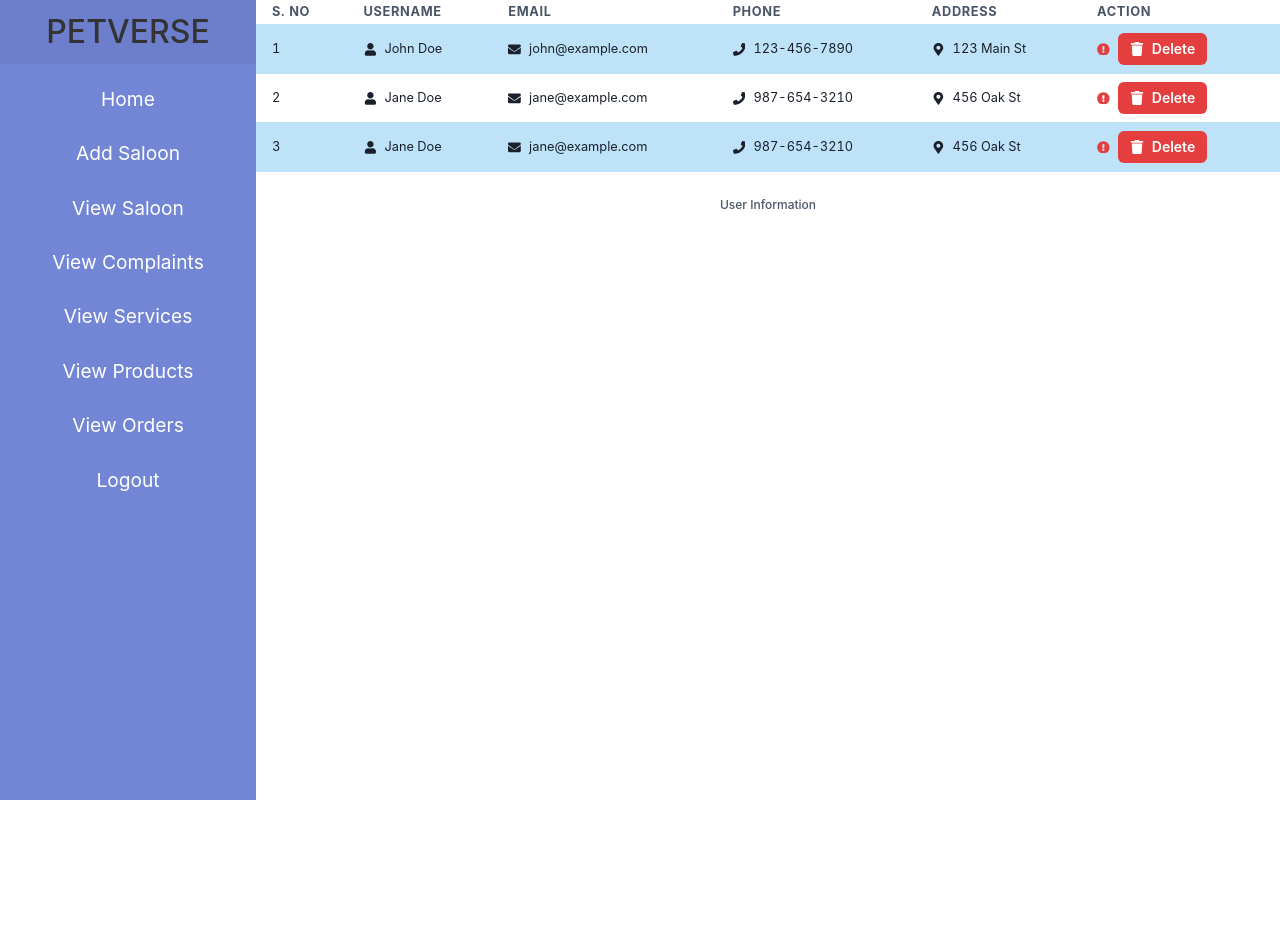
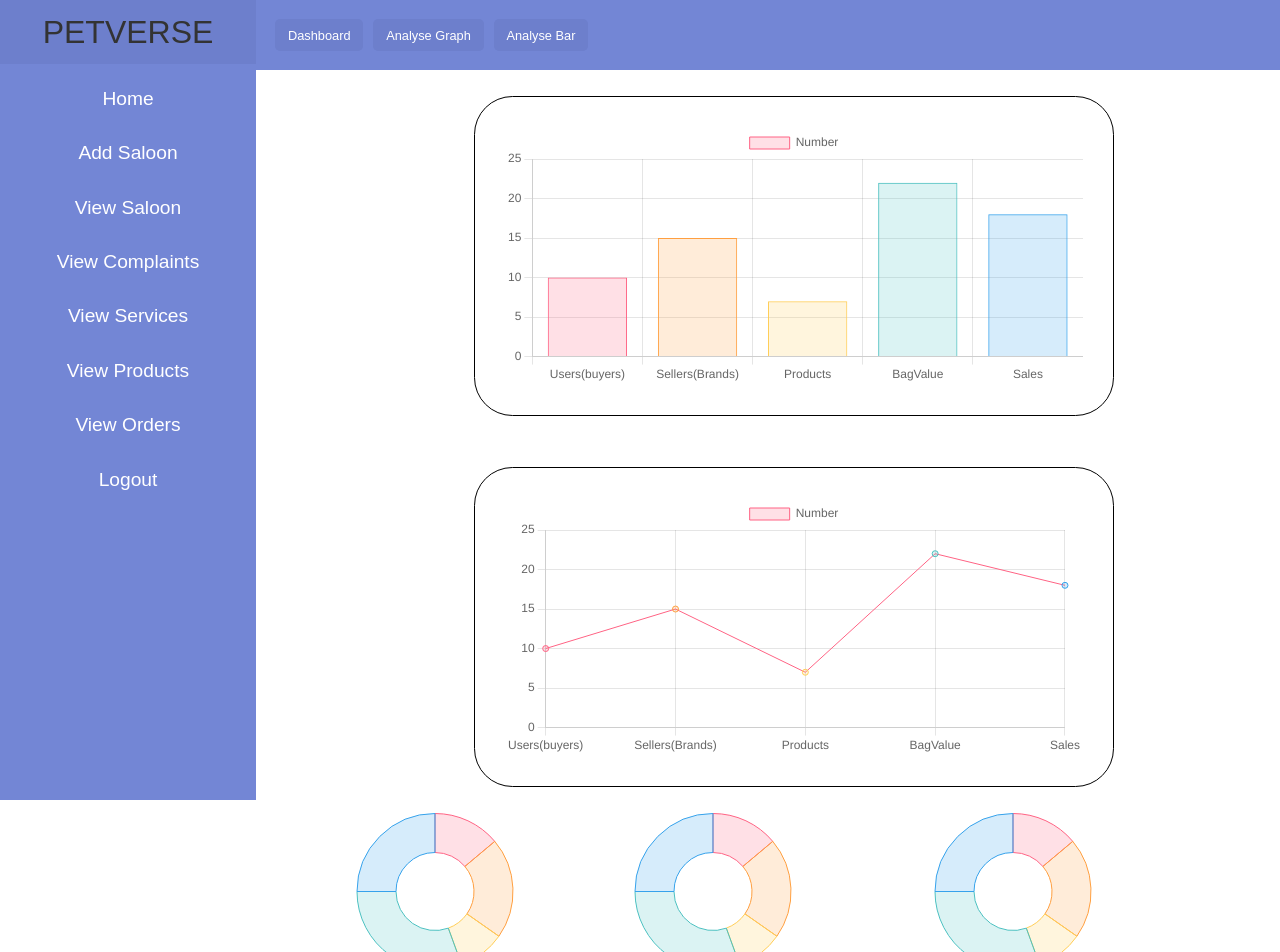
Before and after one commit to sathwik0003/Petverse_3, a React (Vite) app in the folder client/: page /hi in a window 1280 px wide. Shown: the top 952 px of the page. Before the commit the page ends 800 px from the top, so only its background shows below. Built offline with nearby package versions, Linux system fonts and the light colour scheme.

Commit message:
insights

```diff
--- a/client/src/App.jsx
+++ b/client/src/App.jsx
@@ -53,6 +53,8 @@ import Below1999 from './pages/Below1999';
 import Below2499 from './pages/Below2499';
 import Below2999 from './pages/Below2999';
 import TableofUsers from './pages/TableofUsers';
+import AdminInsights from './pages/AdminInsights';
+import Donutanalyse from './componants/Admin/Donutanalyse';
 
 
 
@@ -131,7 +133,8 @@ const App = () => {
       <Route path="/admin/logout" element={<AdminLogout />} />
       <Route path="/comp" element={<ComplaintsButton />} />
       <Route path="/admin/users" element={<TableofUsers/>} />
-      <Route path="/hi" element={<TableofUsers/>} />
+      <Route path="/hi" element={<AdminInsights/>} />
+      <Route path="/hii" element={<Donutanalyse/>} />
 
     </Routes>
 
--- /dev/null
+++ b/client/src/componants/Admin/Donutanalyse.jsx
@@ -0,0 +1,9 @@
+import React from 'react'
+
+const Donutanalyse = () => {
+  return (
+    <div>Donutanalyse</div>
+  )
+}
+
+export default Donutanalyse
--- a/client/src/pages/AdminInsights.jsx
+++ b/client/src/pages/AdminInsights.jsx
@@ -1,9 +1,142 @@
-import React from 'react'
+import React, { useEffect, useState } from 'react';
+import { Bar, Line, Doughnut } from 'react-chartjs-2';
+import Chart from 'chart.js/auto';
+import './AdminDashBoard.css'
+import SidebarAdmin from '../componants/Admin/SideBarAdmin';
+import AdminHeader from '../componants/Admin/AdminHeader';
 
 const AdminInsights = () => {
-  return (
-    <div>AdminInsights</div>
-  )
-}
+    const [chartData, setChartData] = useState({
+        labels: ['Users(buyers)', 'Sellers(Brands)', 'Products', 'BagValue', 'Sales'],
+        datasets: [
+            {
+                label: 'Number',
+                data: [0, 0, 0, 0, 0], // Initial data set to zeros
+                backgroundColor: [
+                    'rgba(255, 99, 132, 0.2)',
+                    'rgba(255, 159, 64, 0.2)',
+                    'rgba(255, 205, 86, 0.2)',
+                    'rgba(75, 192, 192, 0.2)',
+                    'rgba(54, 162, 235, 0.2)'
+                ],
+                borderColor: [
+                    'rgb(255, 99, 132)',
+                    'rgb(255, 159, 64)',
+                    'rgb(255, 205, 86)',
+                    'rgb(75, 192, 192)',
+                    'rgb(54, 162, 235)'
+                ],
+                borderWidth: 1,
+            },
+        ],
+    });
 
-export default AdminInsights
+
+    const chartOptions = {
+        scales: {
+            x: {
+                type: 'category',
+            },
+            y: {
+                beginAtZero: true,
+            },
+        },
+        plugins: {
+            animation: {
+                duration: 5000, // Set the total duration of the animation in milliseconds
+                easing: 'linear', // Choose an easing function
+            },
+        },
+        maintainAspectRatio: false, // Add this line to make the chart responsive
+        responsive: true, // Add this line to make the chart responsive
+    };
+
+    const chartOptions2 = {
+        plugins: {
+            legend: {
+                display: false,
+            },
+            tooltip: {
+                enabled: true,
+            },
+        },
+        scales: {
+            x: {
+                display: false,
+            },
+            y: {
+                display: false,
+            },
+        },
+        maintainAspectRatio: false,
+        responsive: true,
+    };
+
+
+    useEffect(() => {
+        // Simulate gradual data increase over 5 seconds
+        const startData = [0, 0, 0, 0, 0];
+        const endData = [10, 15, 7, 22, 18];
+        const duration = 3000;
+        const interval = 100; // Update every 100 milliseconds
+        const steps = duration / interval;
+        let step = 0;
+
+        const updateDataInterval = setInterval(() => {
+            setChartData((prevData) => ({
+                ...prevData,
+                datasets: [
+                    {
+                        ...prevData.datasets[0],
+                        data: prevData.datasets[0].data.map((value, index) => {
+                            const increment = (endData[index] - startData[index]) / steps;
+                            return value + increment;
+                        }),
+                    },
+                ],
+            }));
+
+            step += 1;
+
+            if (step >= steps) {
+                clearInterval(updateDataInterval);
+            }
+        }, interval);
+
+        // Clear the interval to avoid memory leaks
+        return () => clearInterval(updateDataInterval);
+    }, []); // Empty dependency array ensures this effect runs only once on component mount
+
+
+
+    return (
+        <div >
+            <div style={{marginLeft:'20vw'}}>
+                <AdminHeader/>
+            </div>
+            <SidebarAdmin />
+            <div style={{ display: "flex", flexWrap: 'wrap', justifyContent: 'center', marginLeft: '24vw' }}>
+                <div style={{ display: 'flex', width: '50vw', border: '1px solid black', padding: '30px', borderRadius: '3vw', margin: "2vw", height: '25vw' }}>
+                    <Bar data={chartData} options={chartOptions} />
+                </div>
+                <div style={{ display: 'flex', width: '50vw', border: '1px solid black', padding: '30px', borderRadius: '3vw', margin: "2vw", height: '25vw' }}>
+                    <Line data={chartData} options={chartOptions} />
+                </div>
+
+            </div>
+            <div style={{ marginLeft: "24vw", width:'70VW', display:'flex',flexDirection:'row', flexWrap:"wrap"}}>
+               <div style={{width:'20vw'}}>
+               <Doughnut data={chartData} options={chartOptions2} />
+               </div>
+               <div>
+               <Doughnut data={chartData} options={chartOptions2} />
+               </div>
+               <div>
+               <Doughnut data={chartData} options={chartOptions2} />
+               </div>
+            </div>
+        </div>
+    );
+};
+
+export default AdminInsights;
--- a/client/src/pages/AdminViewBar.jsx
+++ b/client/src/pages/AdminViewBar.jsx
@@ -77,7 +77,7 @@ const AdminViewBar = () => {
             <SidebarAdmin />
             <div style={{ marginLeft: '20vw', width: '85vw' }}>
             <AdminHeader/>
-                <div className='adbar' style={{width:'65vw', paddingLeft:'10vw'}}>
+                <div className='adbar' style={{width:'65vw', paddingLeft:'10vw', margin:'2vw'}}>
                     <Bar data={chartData} options={chartOptions} style={{height:'350px'}}/>
                 </div>
             </div>
```
